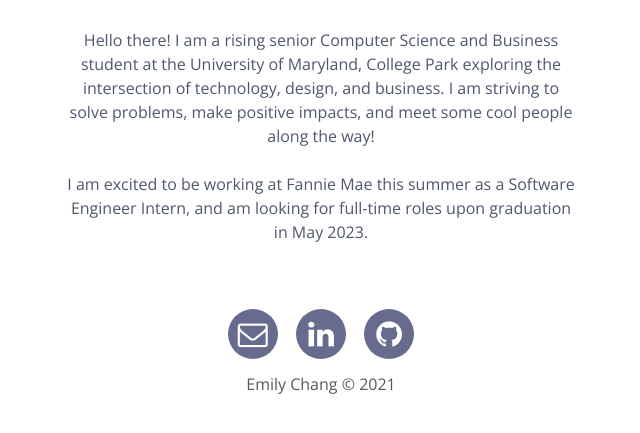
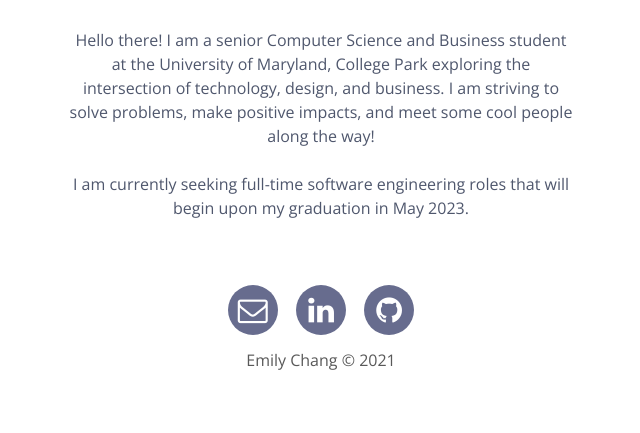
Before and after one commit to emilyschang/emilyschang.github.io, a website: page index.html in a window 1280 px wide. Shown: the part 489-922 px from the top of the page, without its empty margins (319-959 px from the left). Drawn offline with nearby package versions, Linux system fonts and the light colour scheme; a web font is replaced by a local one.

Commit message:
update home page

```diff
--- a/index.html
+++ b/index.html
@@ -47,10 +47,10 @@
 
                 <div id="bio">
                     <p>
-                        Hello there! I am a rising senior Computer Science and Business student at the University of Maryland, College Park exploring
+                        Hello there! I am a senior Computer Science and Business student at the University of Maryland, College Park exploring
                         the intersection of technology, design, and business. I am striving to solve problems, make positive impacts, and meet some cool people along the way!
                         <br><br>
-                        I am excited to be working at Fannie Mae this summer as a Software Engineer Intern, and am looking for full-time roles upon graduation in May 2023.
+                        I am currently seeking full-time software engineering roles that will begin upon my graduation in May 2023.
                     </p>
                 </div>
             </div>
```
